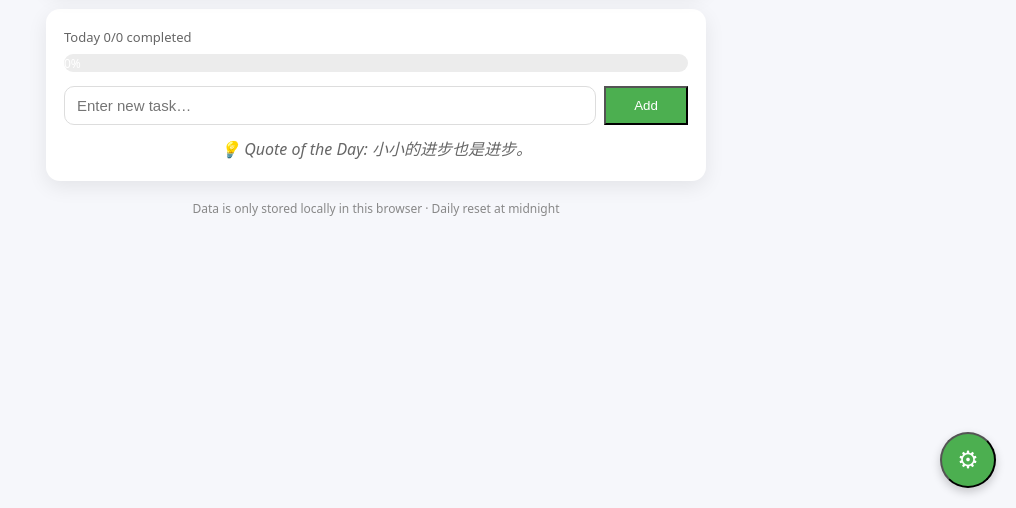
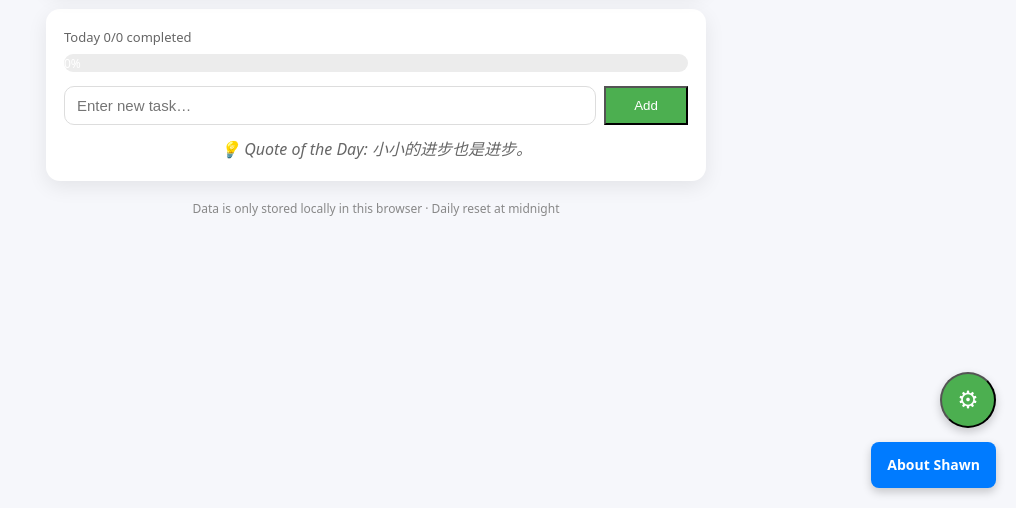
Before and after one commit to shawnzhao0518-art/Reminder, a plain HTML site: page index.html in a window 1280 px wide. Shown: the part 292-800 px from the top of the page, without its empty margins (264-1280 px from the left). Drawn offline with Linux system fonts and the light colour scheme.

Commit message:
index.html

```diff
--- a/index.html
+++ b/index.html
@@ -49,11 +49,11 @@
     footer{margin-top:18px;text-align:center;color:#888;font-size:12px}
 
     /* Floating button and settings panel */
-    .fab{position:fixed;right:20px;bottom:20px;width:56px;height:56px;
+    .fab{position:fixed;right:20px;bottom:80px;width:56px;height:56px;
       border-radius:50%;background:var(--primary);color:#fff;font-size:24px;
       display:flex;align-items:center;justify-content:center;cursor:pointer;
       box-shadow:0 4px 10px rgba(0,0,0,.2);z-index:999}
-    .settings-panel{position:fixed;right:20px;bottom:90px;width:280px;
+    .settings-panel{position:fixed;right:20px;bottom:150px;width:280px;
       background:#fff;border-radius:12px;box-shadow:0 6px 20px rgba(0,0,0,.15);
       padding:16px;display:none;z-index:998}
     .settings-panel h3{margin:8px 0;font-size:15px;color:#333}
@@ -62,6 +62,24 @@
     .btn.primary{background:var(--primary);color:#fff}
     .btn.secondary{background:#eee;color:#111}
     select{margin-top:4px;padding:4px}
+
+    /* Blue About Shawn button */
+    .fixed-about-btn {
+      position: fixed;
+      right: 20px;
+      bottom: 20px;
+      background-color: #007bff;
+      color: #fff;
+      padding: 12px 16px;
+      border-radius: 8px;
+      text-decoration: none;
+      font-size: 14px;
+      font-weight: bold;
+      box-shadow: 0 4px 10px rgba(0,0,0,0.2);
+      z-index: 1000;
+      transition: background-color 0.3s;
+    }
+    .fixed-about-btn:hover { background-color: #0056b3; }
   </style>
 </head>
 <body>
@@ -76,14 +94,11 @@
     <main>
       <div class="stats" id="statsTxt">Today 0/0 completed</div>
       <div class="progress"><div class="progress-bar" id="progressBar">0%</div></div>
-
       <div id="taskList"></div>
-
       <div class="addTask">
         <input id="newTaskInput" type="text" placeholder="Enter new task…" />
         <button class="btn primary" id="addBtn">Add</button>
       </div>
-
       <div class="completeMsg" id="completeMsg">🎉 All tasks completed!</div>
       <div class="quote" id="dailyQuote">💡 Quote of the Day: Loading…</div>
     </main>
@@ -111,6 +126,9 @@
       <option value="zh">中文</option>
     </select>
   </div>
+
+  <!-- Blue About Shawn Button -->
+  <a href="https://about-shawn-ssfa.vercel.app" target="_blank" class="fixed-about-btn">About Shawn</a>
 
   <script>
     const KEY="dailyTasks_v2",KEY_DATE="lastResetDate",KEY_COVER="coverImageDataURL",KEY_QUOTE="dailyQuote";
@@ -174,8 +192,6 @@
     function todayKey(){return new Date().toDateString();}
     function loadData(){try{return JSON.parse(localStorage.getItem(KEY))||{tasks:[],checked:{}}}catch{return{tasks:[],checked:{}}}}
     function saveData(d){localStorage.setItem(KEY,JSON.stringify(d));}
-
-    // Reset daily
     function resetIfNewDay(){
       const last=localStorage.getItem(KEY_DATE),today=todayKey();
       if(last!==today){
@@ -188,7 +204,6 @@
     }
     setInterval(resetIfNewDay,60000);
 
-    // Cover
     function loadCover(){
       const url=localStorage.getItem(KEY_COVER);
       if(url){els.coverImage.src=url;els.coverImage.style.display="block";}
@@ -202,7 +217,6 @@
     });
     els.removeCoverBtn.addEventListener("click",()=>{localStorage.removeItem(KEY_COVER);loadCover();});
 
-    // Tasks
     function updateProgress(){
       const d=loadData(),t=d.tasks.length,done=d.tasks.filter(x=>d.checked[x]).length;
       const p=t===0?0:Math.round(done/t*100);
@@ -234,7 +248,6 @@
     els.addBtn.addEventListener("click",addTask);
     els.newTaskInput.addEventListener("keydown",e=>{if(e.key==="Enter")addTask();});
 
-    // Export/Import
     els.exportBtn.addEventListener("click",()=>{
       const d=loadData();const payload=JSON.stringify({tasks:d.tasks},null,2);
       if(navigator.clipboard){navigator.clipboard.writeText(payload).then(()=>alert("Copied:\n\n"+payload));}
@@ -247,13 +260,11 @@
       }catch{alert("Invalid format");}
     });
 
-    // Quote
     function loadQuote(){
       const q=localStorage.getItem(KEY_QUOTE)||quotes[0];
       els.dailyQuote.textContent=currentLang.quote+q;
     }
 
-    // Language
     let currentLang=i18n[localStorage.getItem("lang")||"en"];
     function applyLang(lang){
       currentLang=i18n[lang];
@@ -269,21 +280,15 @@
       els.taskSettings.textContent=currentLang.taskSettings;
       els.footer.textContent=currentLang.footer;
       els.completeMsg.textContent=currentLang.completed;
-      updateProgress();
-      loadQuote();
+      updateProgress();loadQuote();
     }
     els.langSelect.value=localStorage.getItem("lang")||"en";
     els.langSelect.addEventListener("change",e=>applyLang(e.target.value));
 
-    // Settings panel
     els.fab.addEventListener("click",()=>{els.settingsPanel.style.display=els.settingsPanel.style.display==="block"?"none":"block";});
 
-    (function init(){
-      resetIfNewDay();
-      localStorage.setItem(KEY_DATE,todayKey());
-      loadCover();renderTasks();loadQuote();
-      applyLang(localStorage.getItem("lang")||"en");
-    })();
+    (function init(){resetIfNewDay();localStorage.setItem(KEY_DATE,todayKey());
+      loadCover();renderTasks();loadQuote();applyLang(localStorage.getItem("lang")||"en");})();
   </script>
 </body>
 </html>
```
